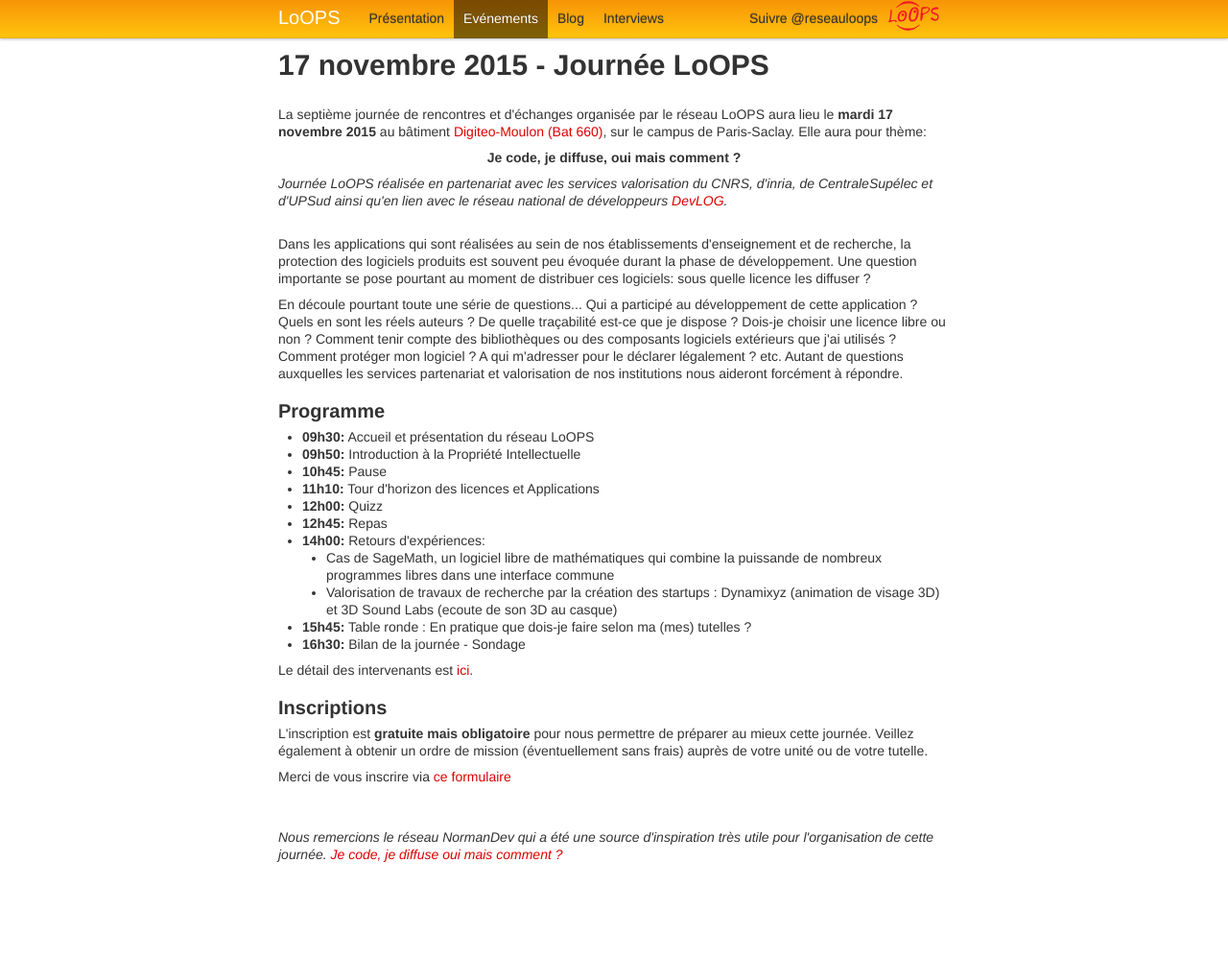
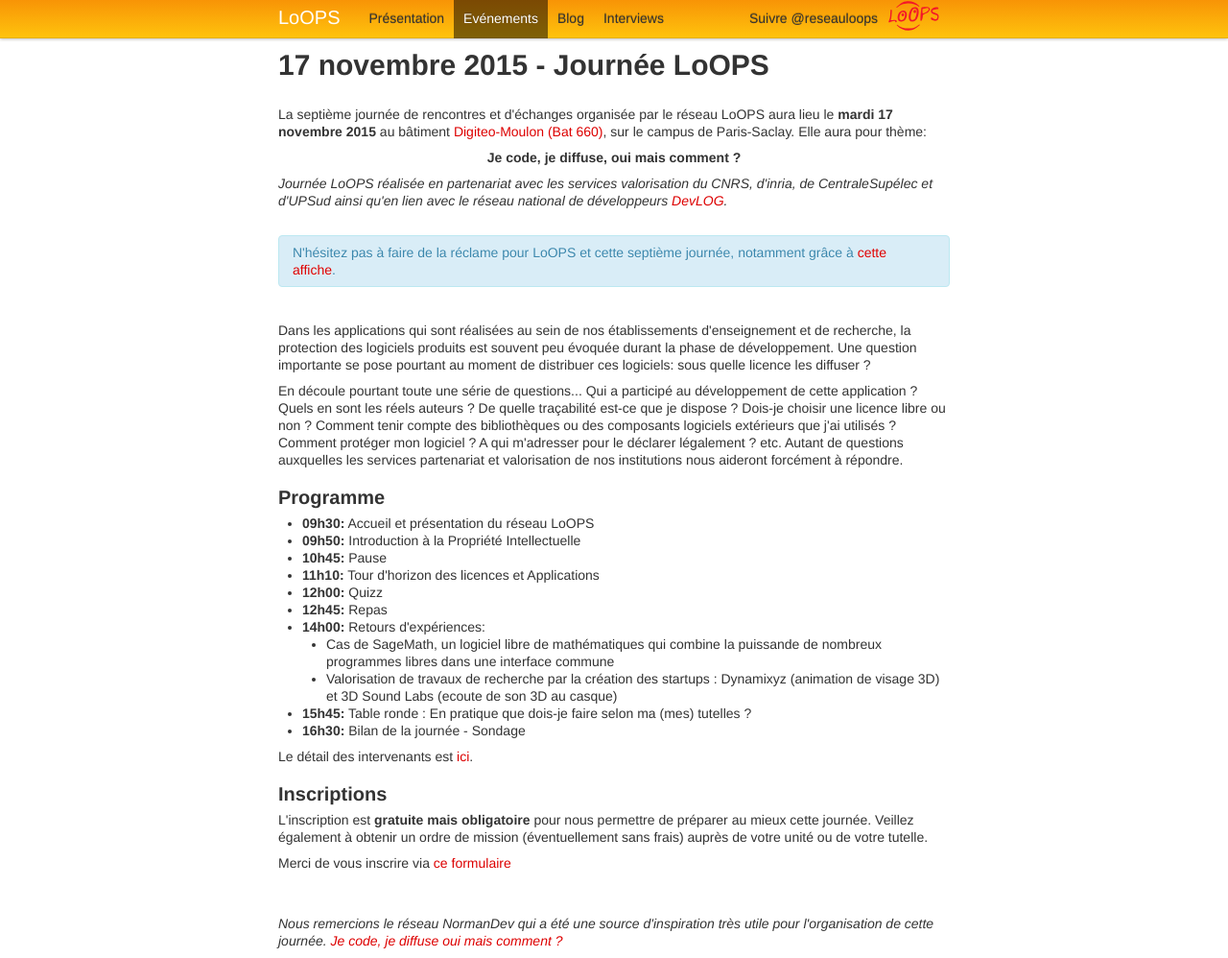
Before and after one commit to reseau-loops/reseau-loops.github.com, a Jekyll site: the page built from journee_2015_11.html, in a window 1280 px wide and 998 px high. Shown: the whole window at 96% size. Built offline with Jekyll 4.4.1, drawn with Linux system fonts in a browser that asks for light colours; Markdown is read by kramdown in place of the engine named in the settings; comment, search, counter and statistics services are not loaded.

Commit message:
Update Présentation LoOPS en anglais et rajout lien affiche dans page 7ième journée

```diff
--- a/journee_2015_11.html
+++ b/journee_2015_11.html
@@ -16,6 +16,11 @@
 <i>
 Journée LoOPS réalisée en partenariat avec les services valorisation du CNRS, d'inria, de CentraleSupélec et d'UPSud ainsi qu'en lien avec le réseau national de développeurs <a href="http://devlog.cnrs.fr/">DevLOG</a>.
 </i>
+</p>
+<br>
+<p class="alert alert-info">
+N'hésitez pas à faire de la réclame pour LoOPS et cette septième
+journée, notamment grâce à <a href="poster_journee_2015_11.png">cette affiche</a>.
 </p>
 <br>
 <p>
```
Also changed, not shown: 2 other files.
